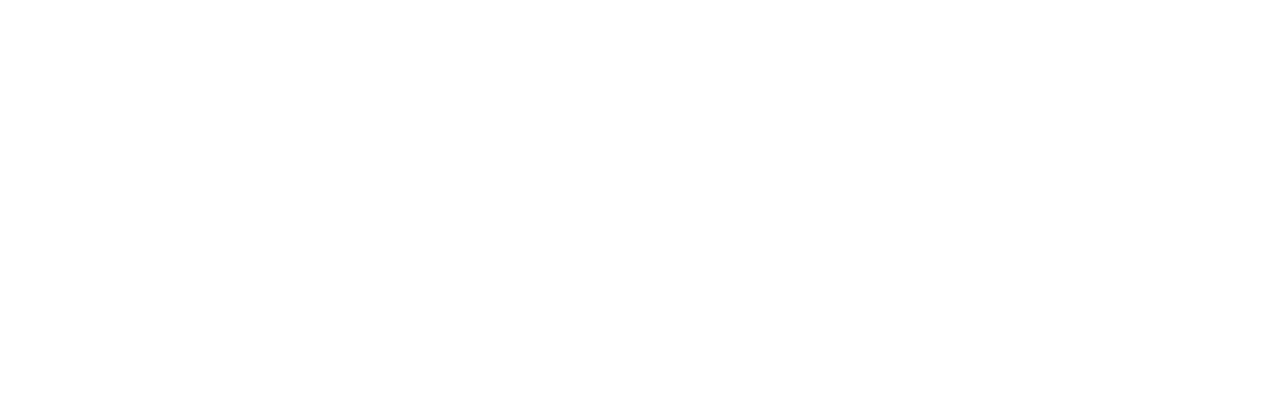
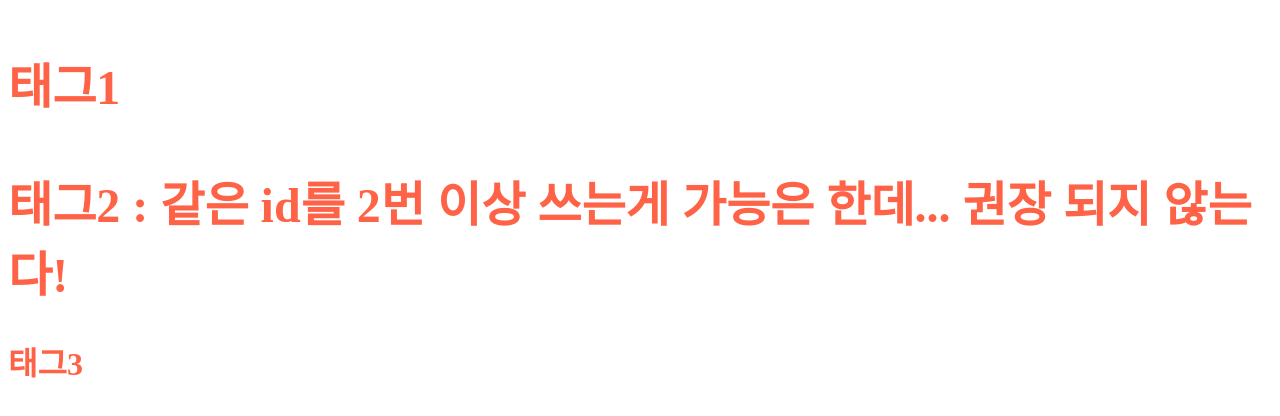
Before and after one commit to qhrtn002-design/200912_html02, a plain HTML site: page 250915_css/02_selector.html in a window 1280 px wide. Drawn offline with Linux system fonts and the light colour scheme.

Commit message:
css 선택자

```diff
--- a/250915_css/02_selector.html
+++ b/250915_css/02_selector.html
@@ -4,11 +4,31 @@
     <meta charset="UTF-8">
     <meta name="viewport" content="width=device-width, initial-scale=1.0">
     <title>Document</title>
-</head>
-<body>
-
-
-
-
-</body>
+  <head>
+    <meta charset="UTF-8" />
+    <meta name="viewport" content="width=device-width, initial-scale=1.0" />
+    <title>선택자 (Selector)</title>
+    <style>
+      .big {
+        font-size: 24pt;
+        font-weight: bold;
+      }
+      .tomato {
+        color: tomato;
+        /* 태그 선택자를 이김 */
+      }
+      #unique {
+        font-size: 36pt;
+        /* 태그 선택자, 클래스 선택자를 모두 이김 */
+      }
+      /* html은 프로그래밍 언어가 아니라 '문서' 언어라서... id를 중복으로 써도... */
+    </style>
+  </head>
+  <body>
+    <p id="unique" class="big tomato">태그1</p>
+    <h1 id="unique" class="big tomato">
+      태그2 : 같은 id를 2번 이상 쓰는게 가능은 한데... 권장 되지 않는다!
+    </h1>
+    <h1 class="big tomato">태그3</h1>
+  </body>
 </html>
```
